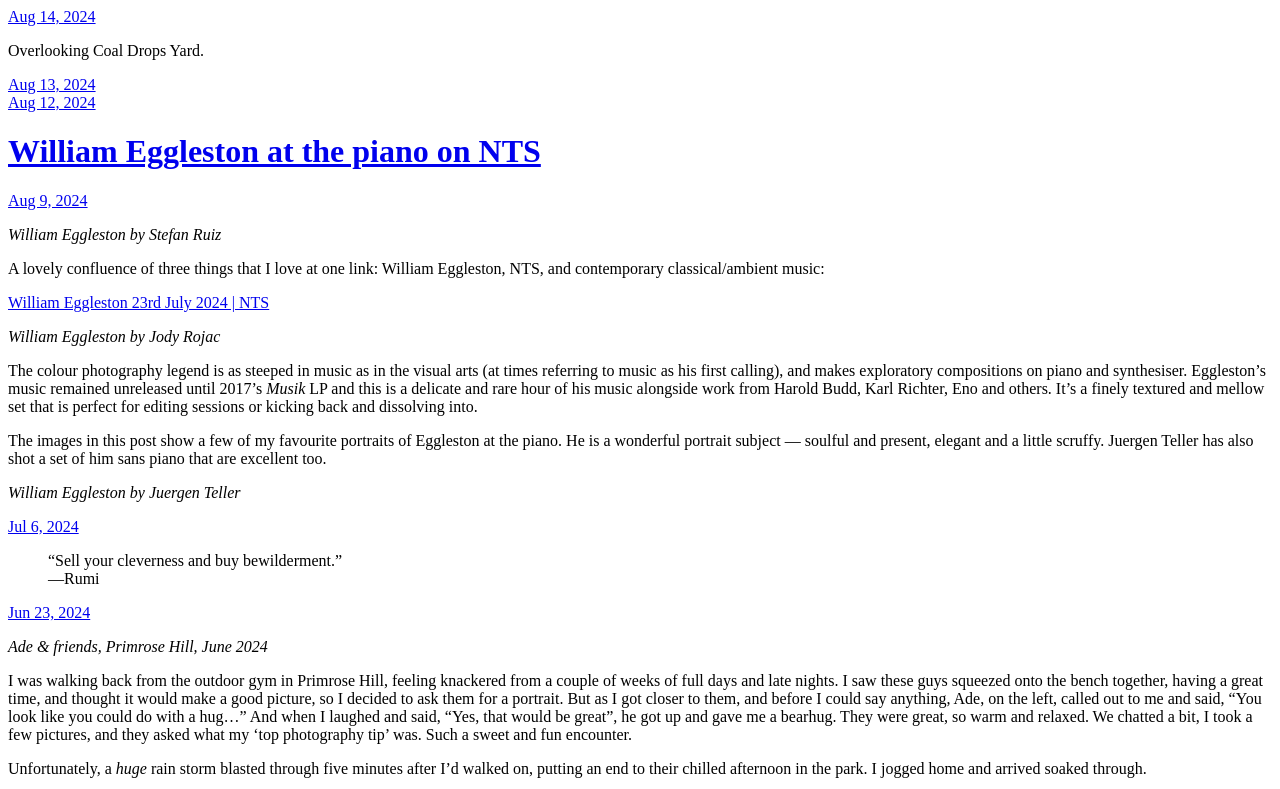
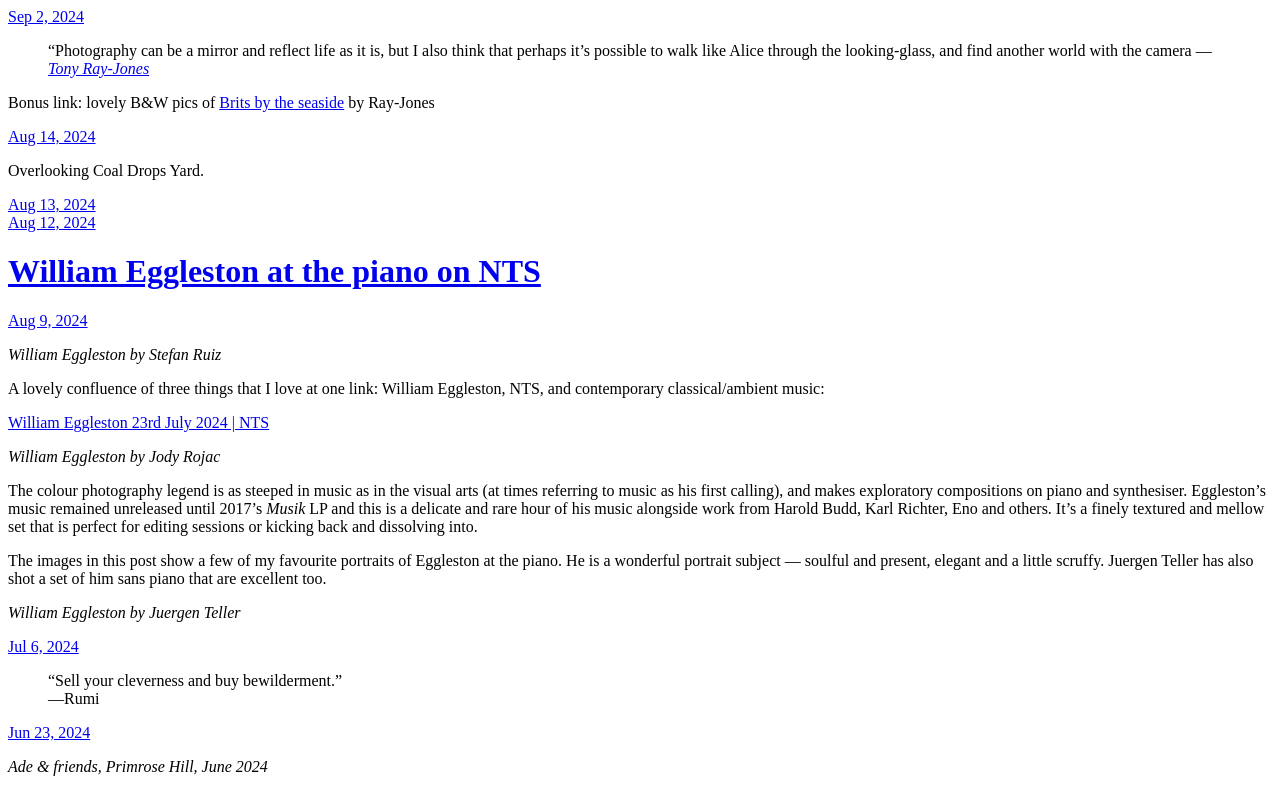
Before and after one commit to oliverholms/microblog-archive, a plain HTML site: page index.html in a window 1280 px wide. Shown: the top 789 px of the page. Drawn offline with Linux system fonts and the light colour scheme.

Commit message:
Archiving from Micro.blog.

```diff
--- a/index.html
+++ b/index.html
@@ -21,6 +21,21 @@
 <div class="h-feed">
 
 
+
+	  <div class="h-entry">
+
+
+		<a href="https://blog.oliverholms.com/2024/09/02/photography-can-be.html" class="u-url"><time class="dt-published" datetime="2024-09-02 21:48:22 &#43;0100">Sep 2, 2024</time></a>
+
+		<div class="e-content">
+			 <blockquote>
+<p>&ldquo;Photography can be a mirror and reflect life as it is, but I also think that perhaps it&rsquo;s possible to walk like Alice through the looking-glass, and find another world with the camera
+—<em><a href="https://rrbphotobooks.com/products/tony-ray-jones-1">Tony Ray-Jones</a></em></p>
+</blockquote>
+<p>Bonus link: lovely B&amp;W pics of <a href="https://blog.scienceandmediamuseum.org.uk/by-the-seaside-with-tony-ray-jones/">Brits by the seaside</a> by Ray-Jones</p>
+
+		</div>
+	  </div>
 
 	  <div class="h-entry">
 
```
